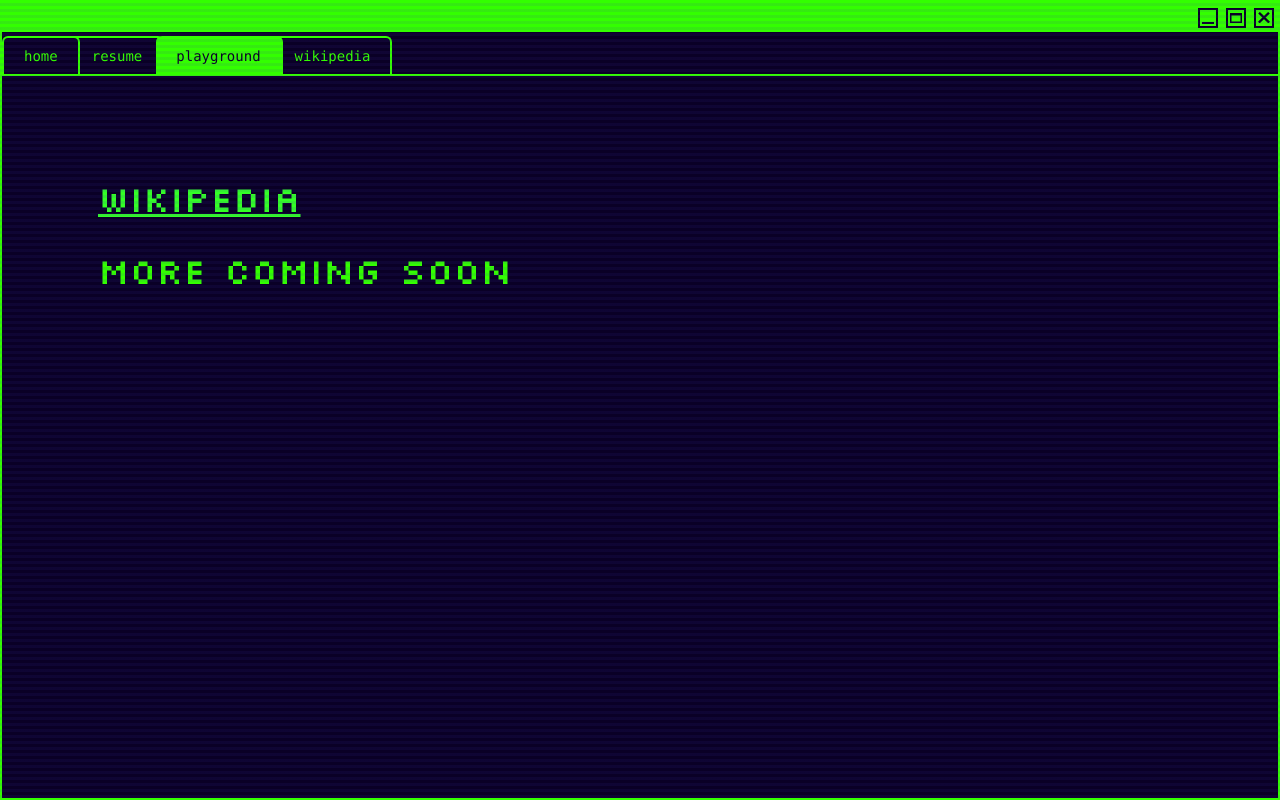
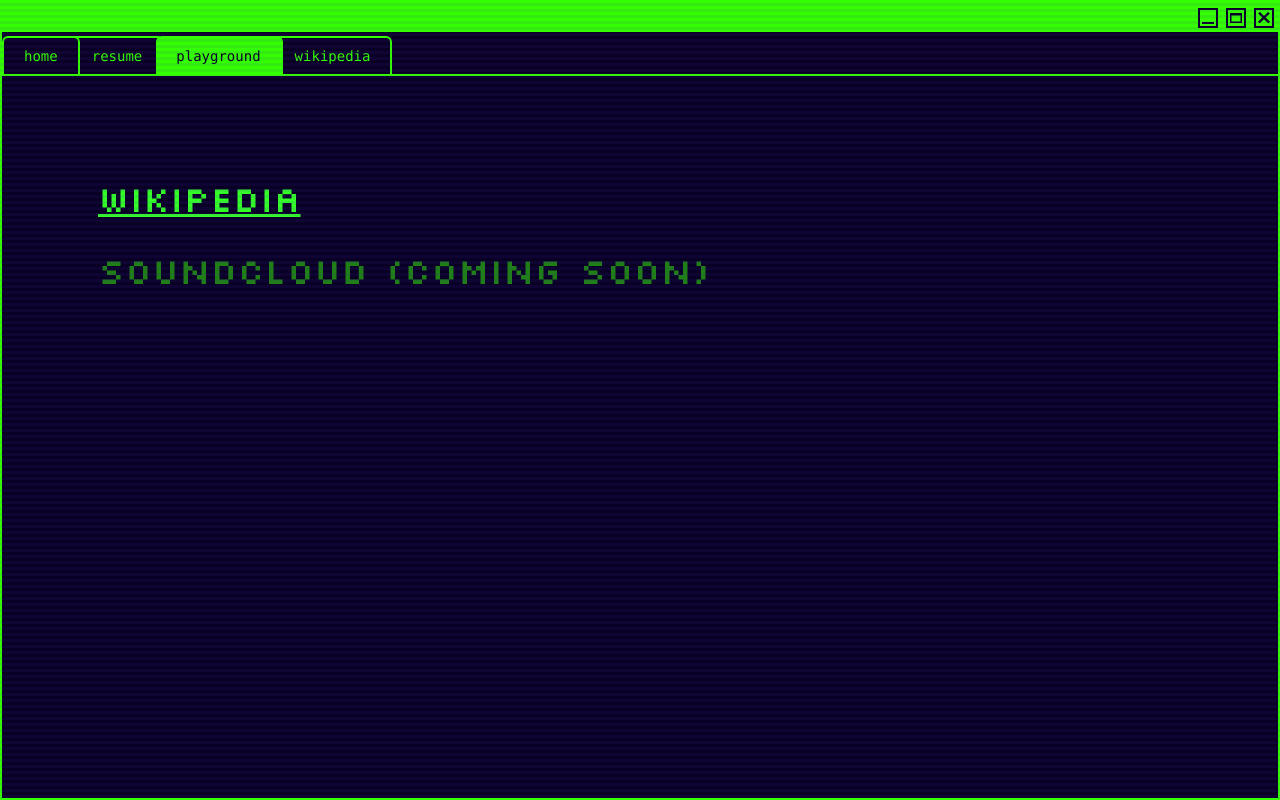
Before and after one commit to npek/im-nat, a Next.js app: page /playground in a window 1280 px wide. Built offline with nearby package versions, Linux system fonts and the light colour scheme.

Commit message:
add coming soon

```diff
--- a/src/app/playground/page.tsx
+++ b/src/app/playground/page.tsx
@@ -7,7 +7,9 @@
       <DisplayLink href="/playground/wikipedia" fontSize="4xl">
         Wikipedia
       </DisplayLink>
-      <DisplayLabel fontSize="4xl">More coming soon</DisplayLabel>
+      <DisplayLabel className="text-default/50" fontSize="4xl">
+        {"Soundcloud (coming soon)"}
+      </DisplayLabel>
     </div>
   );
 }
```
